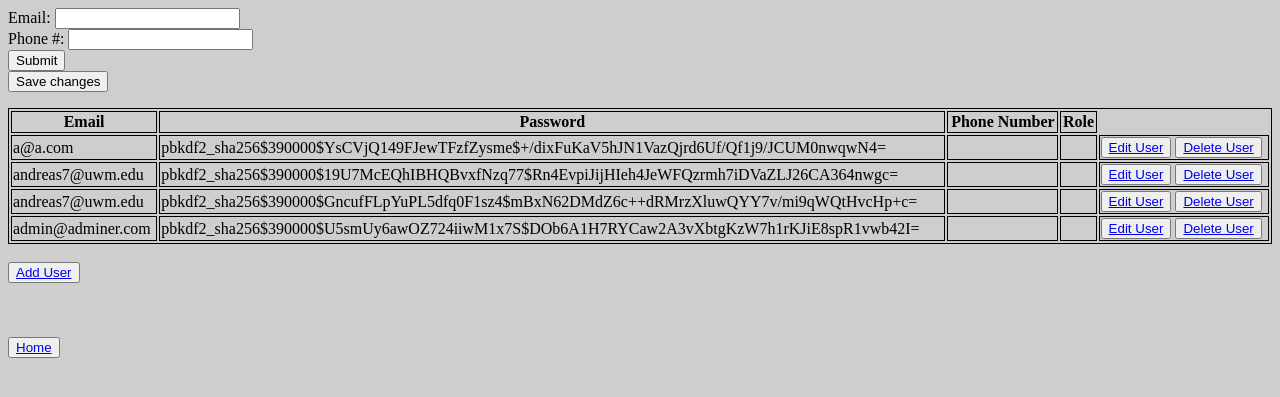
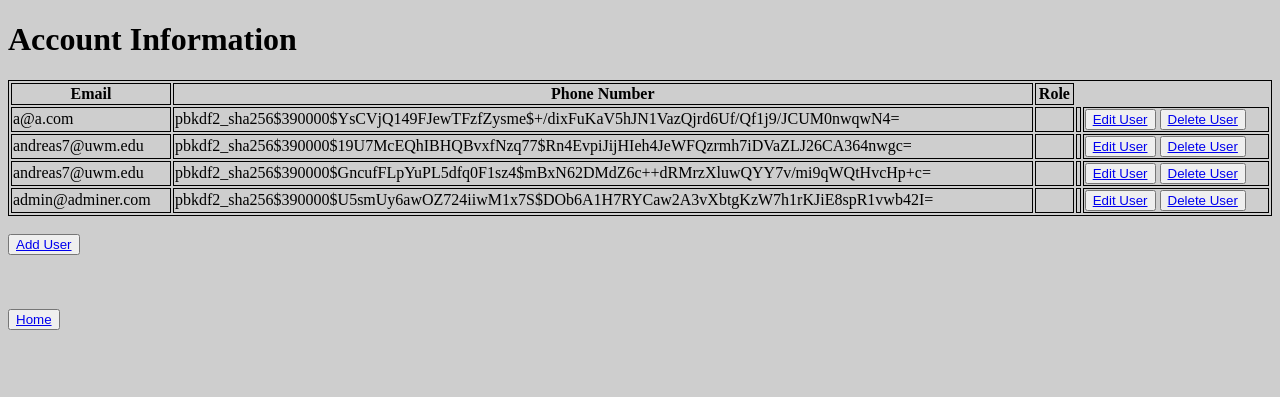
Before and after one commit to CAndreas7/DjangoUntrained, a Django app: template templates/main/accountEdit.html in a window 1280 px wide. Shown: the top 397 px of the page. Run offline with Django 4.2, Linux system fonts and the light colour scheme; the template is opened without the code that fills it: values that come from a table or form of the project are taken from there, others are empty; data comes from the database, SQL or seed files in the repository; tables that the repository leaves empty hold one stand-in row (values such as "Sample post").

Commit message:
implemented a bit of course functionality

```diff
--- a/templates/main/accountEdit.html
+++ b/templates/main/accountEdit.html
@@ -1,18 +1,6 @@
 {% extends "base.html" %}
 {% block content %}
-    <form method="post" action="/templates/static">
-        {% csrf_token %}
-        Email: <input type="text" name="name"><br/>
-        Phone #: <input type="text" name="number"><br/>
-        <input type="submit">
-    </form>
-
-    <form method="post">
-        {% csrf_token %}
-        {{ form.as_p }}
-         <input type="submit" value="Save changes">
-    </form>
-
+<h1>Account Information</h1>
     <p>{{message}}</p>
 
     <style>
@@ -23,7 +11,6 @@ table, th, td {
 <table style="width:100%">
   <tr>
       <th>Email</th>
-    <th>Password</th>
     <th>Phone Number</th>
     <th>Role</th>
   </tr>
```
